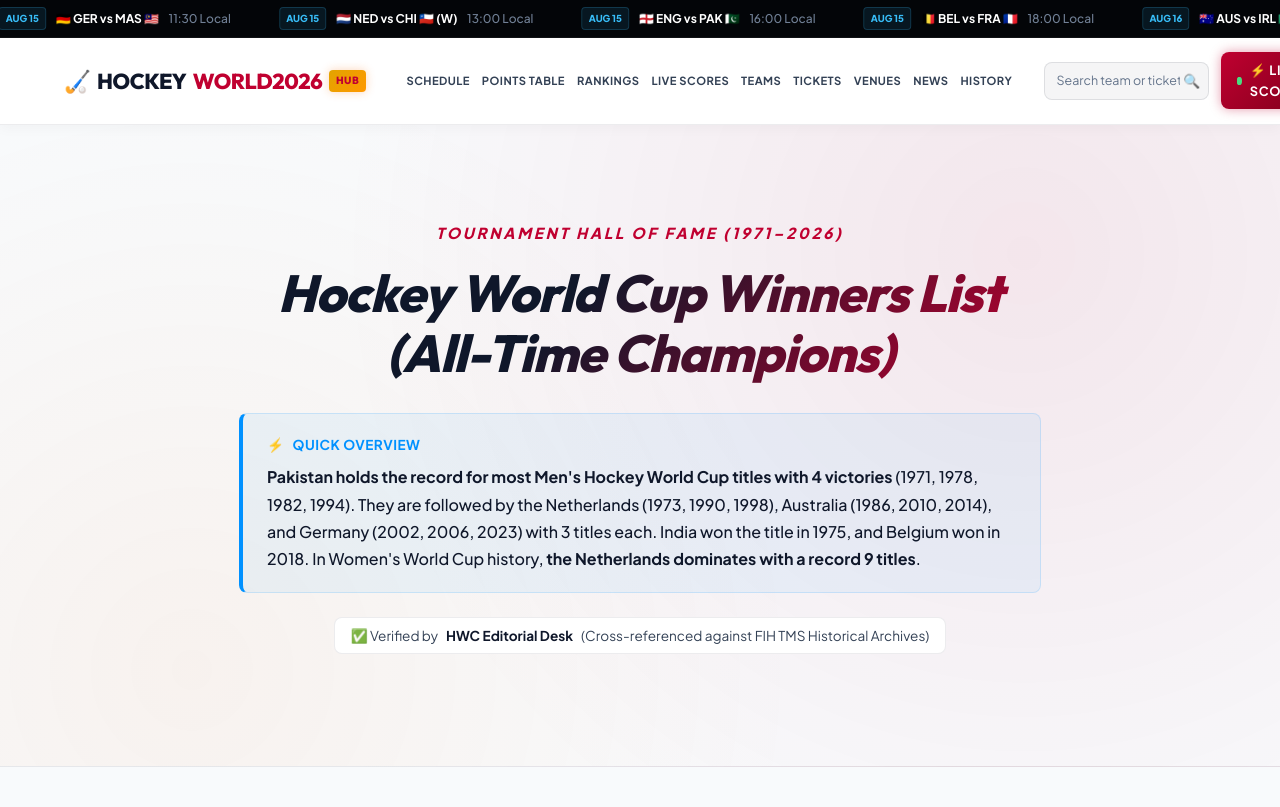
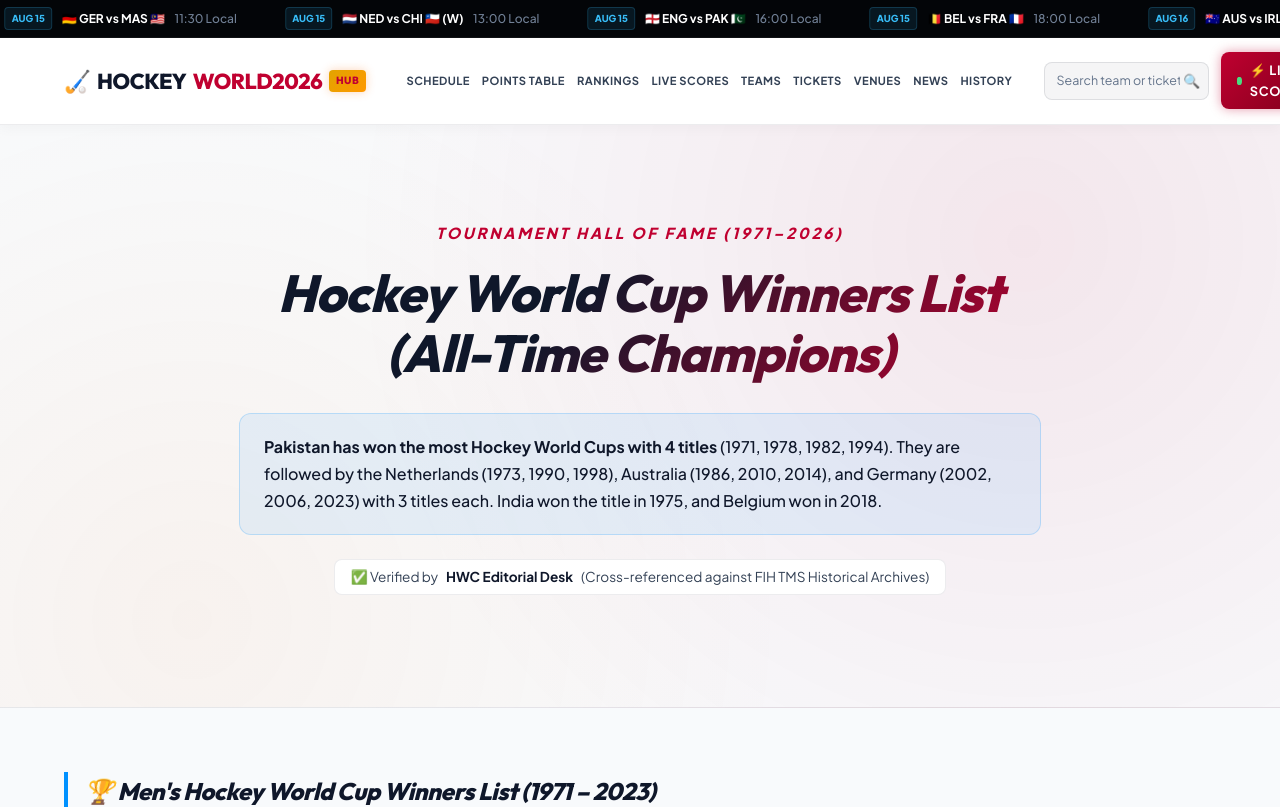
Before and after one commit to liveetcstream-beep/hockeyworldcup2026, a Next.js app: page /history in a window 1280 px wide. Shown: the top 807 px of the page. Built offline with nearby package versions, Linux system fonts and the light colour scheme.

Commit message:
Remove Direct Answer prefix label from history and points table summary boxes

```diff
--- a/src/app/history/page.js
+++ b/src/app/history/page.js
@@ -133,33 +133,10 @@
           <p className="hero-subtitle">Tournament Hall of Fame (1971–2026)</p>
           <h1 className="hero-title">Hockey World Cup Winners List (All-Time Champions)</h1>
 
-          {/* Featured Summary Box */}
-          <div style={{
-            background: "rgba(0, 145, 255, 0.06)",
-            borderLeft: "4px solid #0091ff",
-            borderTop: "1px solid rgba(0, 145, 255, 0.15)",
-            borderRight: "1px solid rgba(0, 145, 255, 0.15)",
-            borderBottom: "1px solid rgba(0, 145, 255, 0.15)",
-            borderRadius: "8px",
-            padding: "1.25rem 1.5rem",
-            margin: "1.2rem 0 1.5rem 0",
-            textAlign: "left"
-          }}>
-            <div style={{
-              display: "flex",
-              alignItems: "center",
-              gap: "8px",
-              marginBottom: "0.5rem",
-              color: "#0091ff",
-              fontSize: "0.85rem",
-              fontWeight: "700",
-              textTransform: "uppercase",
-              letterSpacing: "0.5px"
-            }}>
-              <span>⚡</span> QUICK OVERVIEW
-            </div>
+          {/* Summary Box */}
+          <div style={{ background: "rgba(0, 145, 255, 0.08)", border: "1px solid rgba(0, 145, 255, 0.2)", borderRadius: "12px", padding: "1.2rem 1.5rem", margin: "1rem 0 1.5rem 0", textAlign: "left" }}>
             <p style={{ margin: 0, fontSize: "1rem", color: "var(--text-main)", fontWeight: "500", lineHeight: "1.7" }}>
-              <strong>Pakistan holds the record for most Men's Hockey World Cup titles with 4 victories</strong> (1971, 1978, 1982, 1994). They are followed by the Netherlands (1973, 1990, 1998), Australia (1986, 2010, 2014), and Germany (2002, 2006, 2023) with 3 titles each. India won the title in 1975, and Belgium won in 2018. In Women's World Cup history, <strong>the Netherlands dominates with a record 9 titles</strong>.
+              <strong>Pakistan has won the most Hockey World Cups with 4 titles</strong> (1971, 1978, 1982, 1994). They are followed by the Netherlands (1973, 1990, 1998), Australia (1986, 2010, 2014), and Germany (2002, 2006, 2023) with 3 titles each. India won the title in 1975, and Belgium won in 2018.
             </p>
           </div>
 
--- a/src/app/points-table/page.js
+++ b/src/app/points-table/page.js
@@ -87,33 +87,10 @@
             How do teams earn rankings during the 2026 group stages in Belgium and the Netherlands? Read the official FIH point system and tie-breaker guidelines.
           </p>
 
-          {/* Featured Summary Box */}
-          <div style={{
-            background: "rgba(0, 153, 0, 0.06)",
-            borderLeft: "4px solid #10b981",
-            borderTop: "1px solid rgba(16, 185, 129, 0.15)",
-            borderRight: "1px solid rgba(16, 185, 129, 0.15)",
-            borderBottom: "1px solid rgba(16, 185, 129, 0.15)",
-            borderRadius: "8px",
-            padding: "1.25rem 1.5rem",
-            margin: "1.2rem 0 1.5rem 0",
-            textAlign: "left"
-          }}>
-            <div style={{
-              display: "flex",
-              alignItems: "center",
-              gap: "8px",
-              marginBottom: "0.5rem",
-              color: "#10b981",
-              fontSize: "0.85rem",
-              fontWeight: "700",
-              textTransform: "uppercase",
-              letterSpacing: "0.5px"
-            }}>
-              <span>⚡</span> QUICK OVERVIEW
-            </div>
-            <p style={{ margin: 0, fontSize: "1rem", color: "var(--text-main)", fontWeight: "500", lineHeight: "1.7" }}>
-              In the FIH Hockey World Cup group stage, teams earn <strong>3 points for a win</strong>, <strong>1 point for a draw</strong>, and <strong>0 points for a loss</strong>. Equal points are broken in order: 1. Total Matches Won → 2. Goal Difference (GD) → 3. Goals For (GF) → 4. Head-to-Head Result.
+          {/* Summary Box */}
+          <div style={{ background: "rgba(0, 153, 0, 0.08)", border: "1px solid rgba(0, 153, 0, 0.2)", borderRadius: "12px", padding: "1.2rem 1.5rem", margin: "1rem 0 1.5rem 0", textAlign: "left" }}>
+            <p style={{ margin: 0, fontSize: "0.95rem", color: "var(--text-main)", fontWeight: "500", lineHeight: "1.7" }}>
+              <strong>Teams receive 3 points for a win, 1 point for a draw, and 0 points for a loss.</strong> If two teams finish equal on points, tie-breakers apply in this exact order: 1. Total Matches Won → 2. Goal Difference (GD) → 3. Goals For (GF) → 4. Head-to-Head Result.
             </p>
           </div>
 
```
